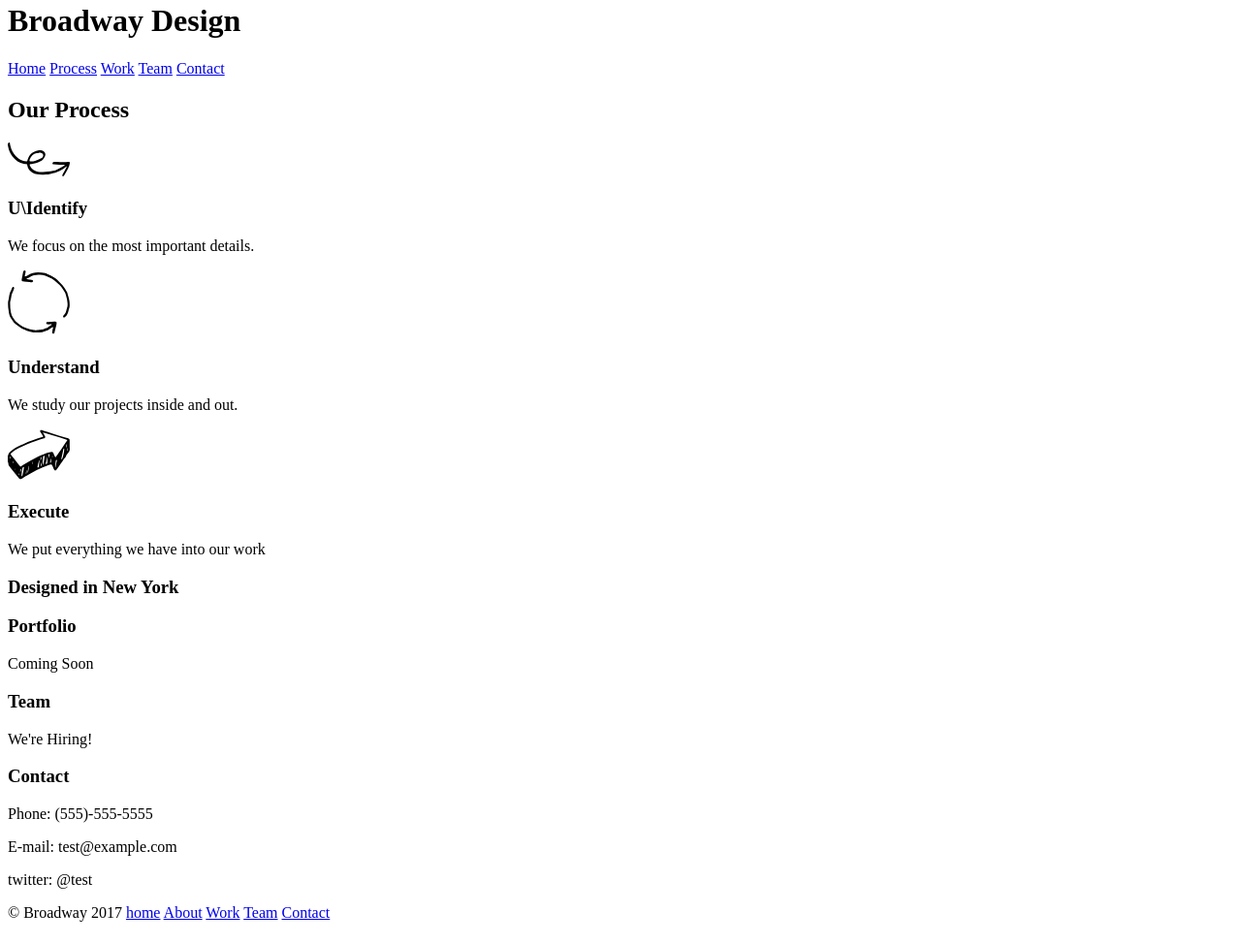
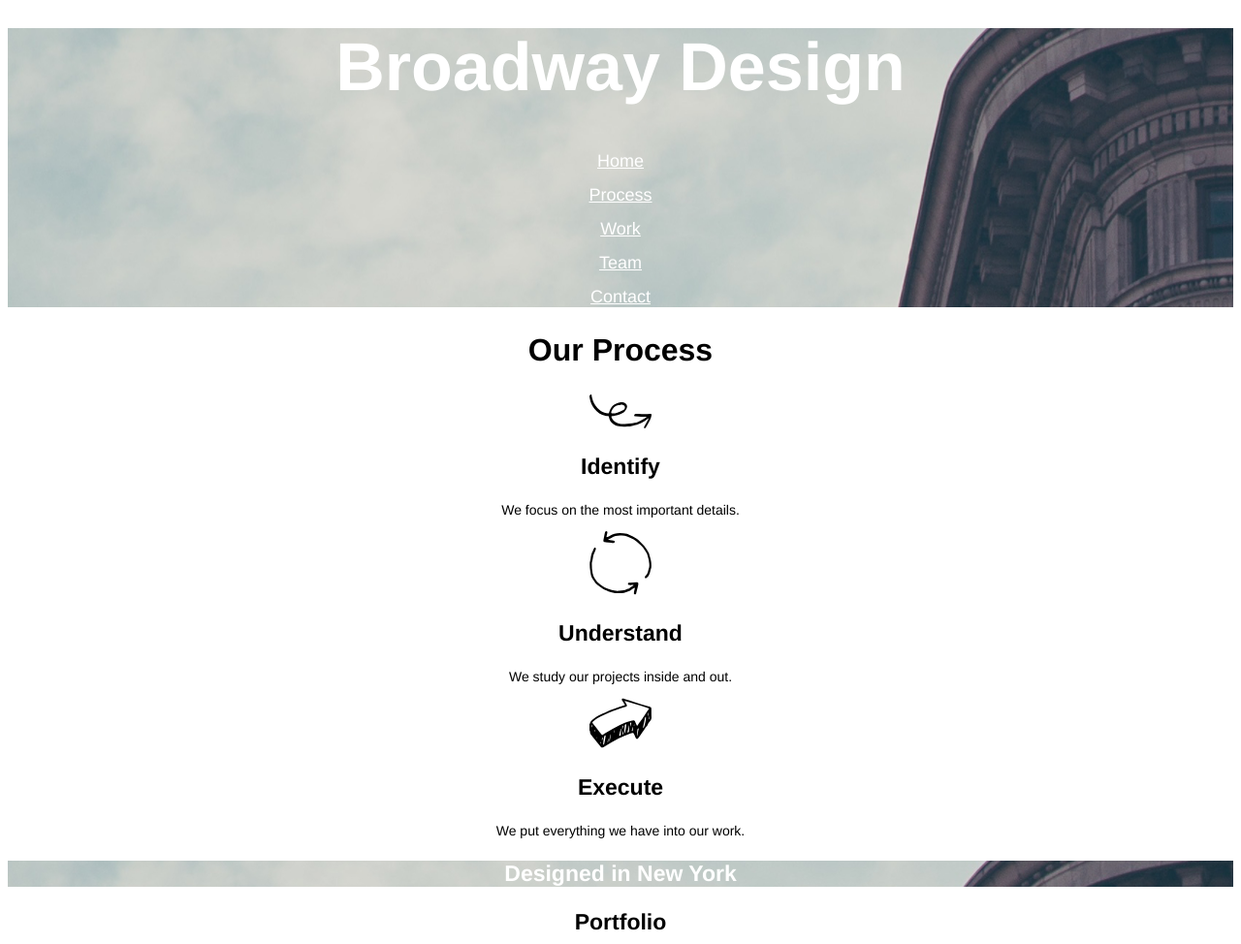
Before and after one commit to andystone40/broadway, a plain HTML site: page index.html in a window 1280 px wide. Shown: the part 18-992 px from the top of the page at 97% size. Drawn offline with Linux system fonts and the light colour scheme.

Commit message:
Final Draft 1

```diff
--- a/index.html
+++ b/index.html
@@ -6,29 +6,31 @@
 </head>
 <body>
   <!-- Title -->
-  <div id="home">
-    <h1>Broadway Design</h1>
+  <div class="standout">
+    <div id="home">
+      <h1>Broadway Design</h1>
+    </div>
+    <!-- Top Navigation Section -->
+    <nav class="topNav">
+      <p><a href="#home">Home</a></p>
+      <p><a href="#process">Process</a></p>
+      <p><a href="#work">Work</a></p>
+      <p><a href="#team">Team</a></p>
+      <p><a href="#contact">Contact</a></p>
+    </nav>
   </div>
-  <!-- Top Navigation Section -->
-  <nav class="top-nav">
-    <a href="#home">Home</a>
-    <a href="#process">Process</a>
-    <a href="#work">Work</a>
-    <a href="#team">Team</a>
-    <a href="#contact">Contact</a>
-  </nav>
   <!-- Process Section -->
   <div id="process">
     <h2>Our Process</h2>
     <p><img src="./resources/images/identify.svg" alt=""></p>
-    <h3>U\Identify</h3>
+    <h3>Identify</h3>
     <p>We focus on the most important details.</p>
     <p><img src="./resources/images/understand.svg" alt=""></p>
     <h3>Understand</h3>
     <p>We study our projects inside and out.</p>
     <img src="./resources/images/execute.svg" alt="">
     <h3>Execute</h3>
-    <p>We put everything we have into our work</p>
+    <p>We put everything we have into our work.</p>
   </div>
   <!-- Work Section -->
   <div id="work">
@@ -49,8 +51,8 @@
     <p>twitter: @test</p>
   </div>
   <!-- Bottom Navigation -->
-  <nav class="bot-nav">
-    <span>© Broadway 2017</span>
+  <nav class="botNav">
+    <span id="copyright">© Broadway 2017</span>
     <span><a href="#home">home</a></span>
     <span><a href="#process">About</a></span>
     <span><a href="#work">Work</a></span>
--- a/resources/css/style.css
+++ b/resources/css/style.css
@@ -0,0 +1,44 @@
+html {
+  text-align: center;
+  font-family: helvetica;
+}
+
+.standout {
+  color: white;
+  background-image: url(../images/background.png);
+}
+
+h1 {
+  font-size: 70px;
+  font-weight: bold;
+  color: white;
+}
+
+a {
+  font-size: 18px;
+  color: white;
+}
+
+h2 {
+  font-size: 32px;
+  font-weight: bold;
+}
+
+h3 {
+  font-size: 23px;
+  font-weight: bold;
+}
+
+p {
+  font-size: 14px;
+}
+
+#copyright {
+  font-size: 11px;
+  color: white;
+}
+
+.botNav {
+  background-color: dimgray;
+  text-align: left;
+}
```
